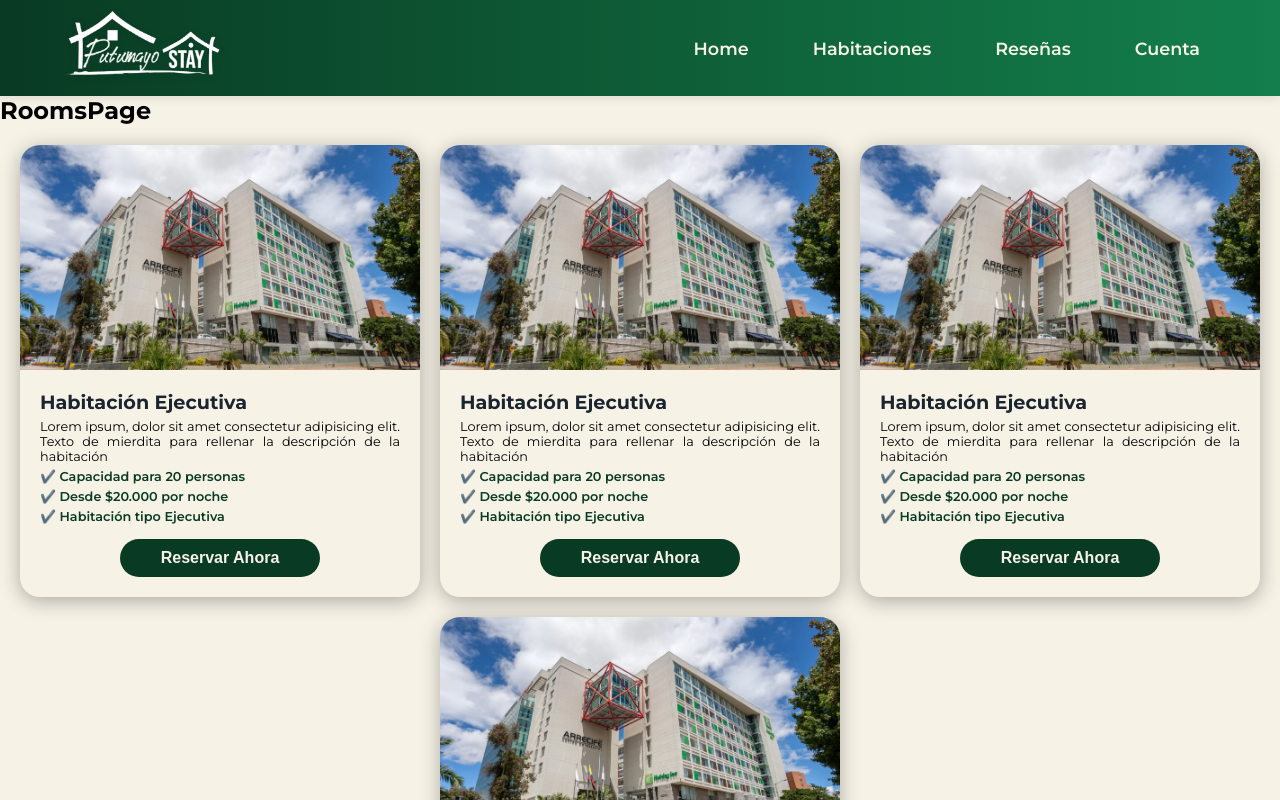
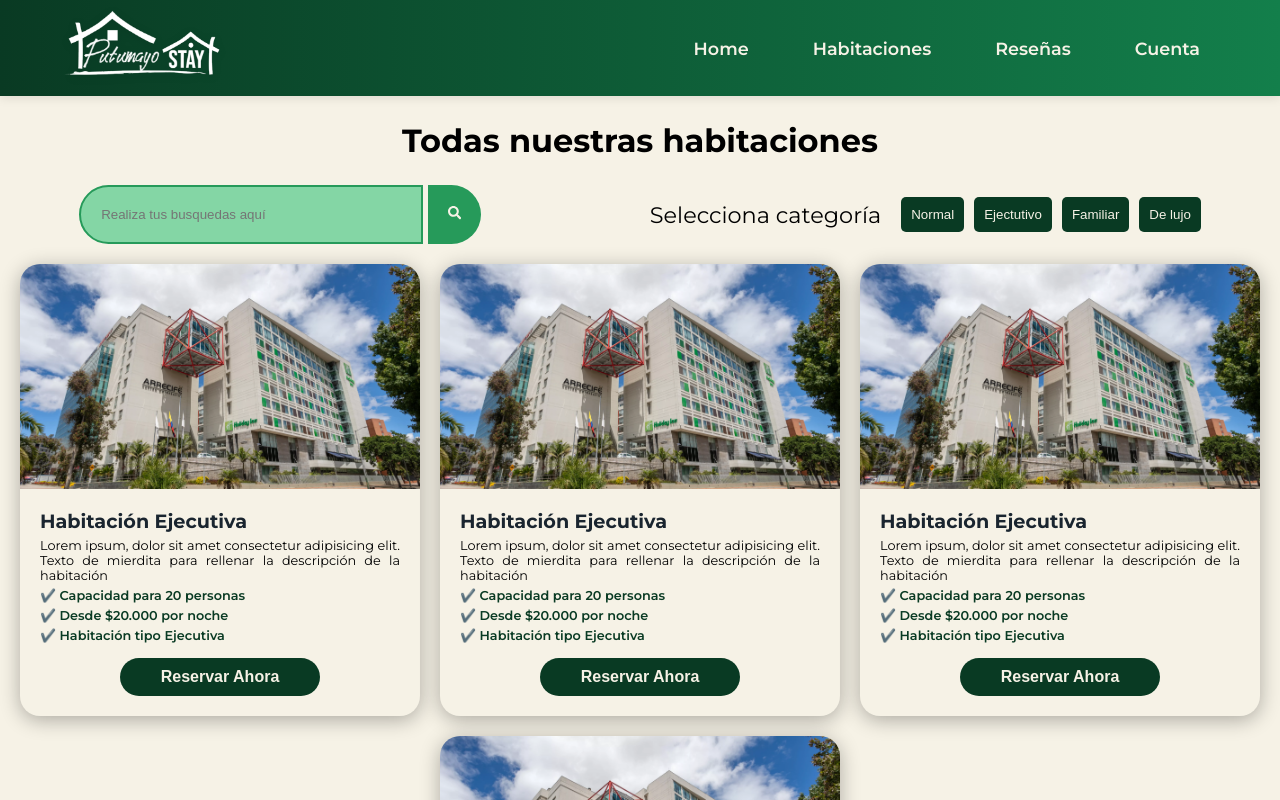
Before and after one commit to Neonwaac/PutumayoStay, a React (Create React App) app in the folder frontend/: page /rooms in a window 1280 px wide. Shown: the top 800 px of the page. Built offline with nearby package versions, Linux system fonts and the light colour scheme; a web font is replaced by a local one.

Commit message:
RoomsPage Starting search menu layout

```diff
--- a/frontend/src/pages/RoomsPage/RoomsPage.css
+++ b/frontend/src/pages/RoomsPage/RoomsPage.css
@@ -0,0 +1,54 @@
+.rooms-page{
+    width: 100%;
+    display: flex;
+    flex-wrap: wrap;
+    justify-content: center;
+}
+.rooms-page-filter-container{
+    width: 100%;
+    display: flex;
+    justify-content: space-around;
+}
+.rooms-page-filter-search{
+    display: flex;
+    gap: 5px;
+}
+.rooms-page-title{
+    font-size: 2rem;
+    margin: 25px;
+}
+.rooms-page-filter-search-input{
+    width: 300px;
+    padding: 20px;
+    border-radius: 40px 0 0 40px;
+    border: none;
+    background: var(--ps-color-green5);
+    color: var(--ps-color-green3);
+    border: 2px solid var(--ps-color-green3);
+}
+.rooms-page-filter-search-input:placeholder{
+    color: var(--ps-color-green1);
+}
+.rooms-page-filter-search-button{
+    padding: 20px;
+    border: none;
+    background: var(--ps-color-green3);
+    color: var(--ps-color-gs5);
+    border-radius: 0 40px 40px 0;
+}
+.rooms-page-filter-category{
+    display: flex;
+    align-items: center;
+    gap: 10px;
+}
+.rooms-page-filter-category-title{
+    font-size: 1.4rem;
+    margin: 10px;
+}
+.rooms-page-filter-category-option{
+    padding: 10px;
+    background: var(--ps-color-green1);
+    color: var(--ps-color-gs5);
+    border: none;
+    border-radius: 5px;
+}
--- a/frontend/src/pages/RoomsPage/RoomsPage.jsx
+++ b/frontend/src/pages/RoomsPage/RoomsPage.jsx
@@ -2,13 +2,27 @@
 import "./RoomsPage.css";
 import NavigationBar from "../../components/NavigationBar/NavigationBar";
 import RoomsLayout from "../../layouts/RoomsLayout/RoomsLayout";
-function RoomsPage(){
+import { FaSearch } from "react-icons/fa"
+function RoomsPage() {
 
-    return(
+    return (
         <section className="rooms-page">
             <NavigationBar />
-            <h1>RoomsPage</h1>
-            <RoomsLayout/>
+            <h1 className="rooms-page-title">Todas nuestras habitaciones</h1>
+            <div className="rooms-page-filter-container">
+                <div className="rooms-page-filter-search">
+                    <input className="rooms-page-filter-search-input" type="text" placeholder="Realiza tus busquedas aquí"></input>
+                    <button className="rooms-page-filter-search-button"><FaSearch /></button>
+                </div>
+                <div className="rooms-page-filter-category">
+                    <p className="rooms-page-filter-category-title">Selecciona categoría</p>
+                    <button className="rooms-page-filter-category-option">Normal</button>
+                    <button className="rooms-page-filter-category-option">Ejectutivo</button>
+                    <button className="rooms-page-filter-category-option">Familiar</button>
+                    <button className="rooms-page-filter-category-option">De lujo</button>
+                </div>
+            </div>
+            <RoomsLayout />
         </section>
     );
 }
```
Also changed, not shown: 1 other file (tests, documents, lock files or other folders).
